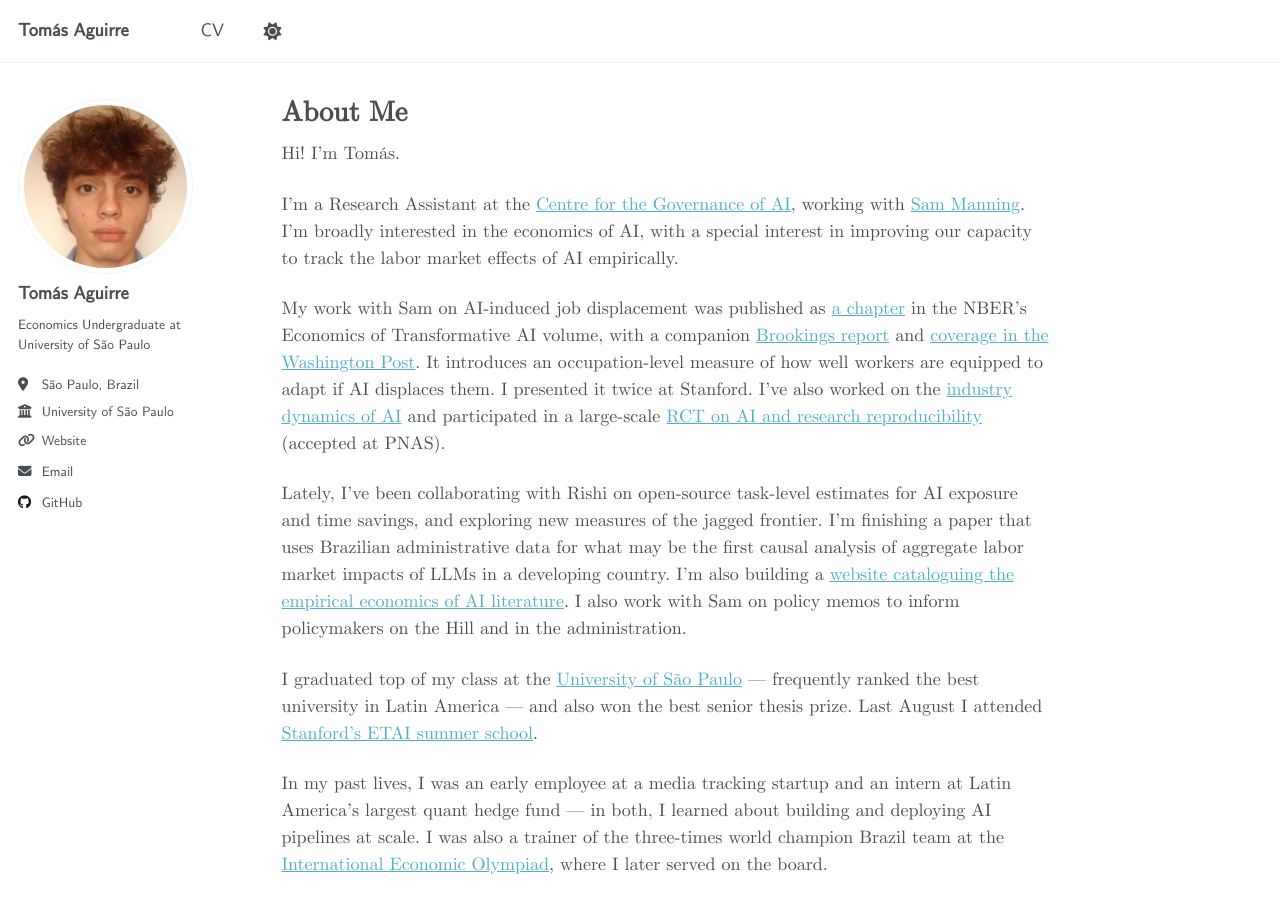
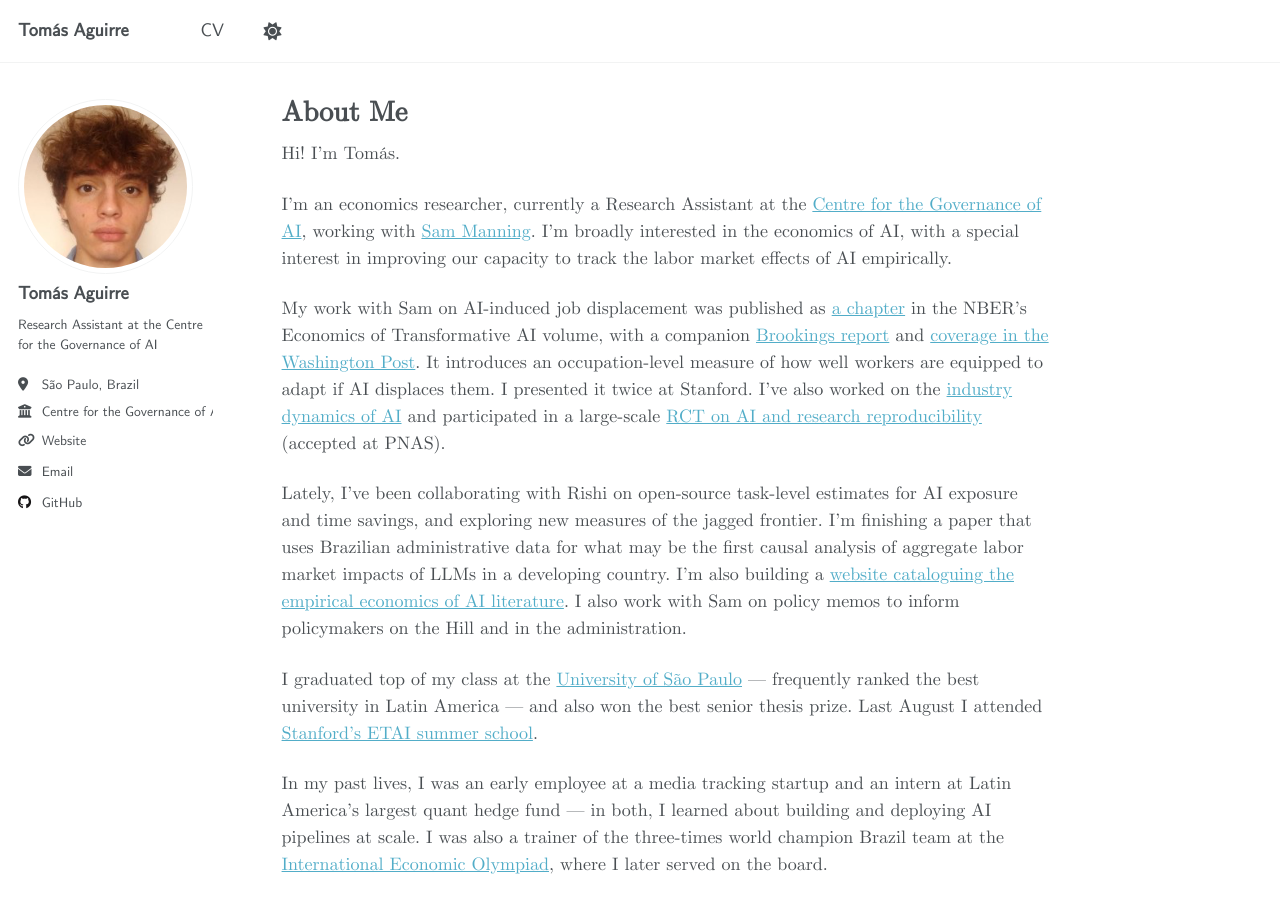
Before and after one commit to t6aguirre/t6aguirre.github.io, a Jekyll site: the page built from _pages/about.md, in a window 1280 px wide and 900 px high. Built offline with Jekyll 4.4.1, drawn with Linux system fonts in a browser that asks for light colours.

Commit message:
Update title/bio to Research Assistant at GovAI

```diff
--- a/_config.yml
+++ b/_config.yml
@@ -12,7 +12,7 @@ site_theme               : "default"
 title                    : "Tomás Aguirre"
 title_separator          : "-"
 name                     : &name "Tomás Aguirre"
-description              : &description "Economics Undergraduate with AI Research Experience"
+description              : &description "Research Assistant at the Centre for the Governance of AI"
 url                      : https://t6aguirre.github.io # the base hostname & protocol for your site e.g. "https://[your GitHub username].github.io"
 baseurl                  : "" # the subpath of your site, e.g. "/blog"
 repository               : "t6aguirre/t6aguirre.github.io"
@@ -25,9 +25,9 @@ author:
   avatar           : "profile.png"
   name             : "Tomás Aguirre"
   pronouns         : # example: "she/her"
-  bio              : "Economics Undergraduate at University of São Paulo"
+  bio              : "Research Assistant at the Centre for the Governance of AI"
   location         : "São Paulo, Brazil"
-  employer         : "University of São Paulo"
+  employer         : "Centre for the Governance of AI"
   uri              : "https://t6aguirre.github.io/"
   email            : "t6aguirre@gmail.com"
 
--- a/_pages/about.md
+++ b/_pages/about.md
@@ -8,7 +8,7 @@ redirect_from:
 ---
 Hi! I'm Tomás.
 
-I'm a Research Assistant at the [Centre for the Governance of AI](https://governance.ai/), working with [Sam Manning](https://www.governance.ai/team/sam-manning). I'm broadly interested in the economics of AI, with a special interest in improving our capacity to track the labor market effects of AI empirically.
+I'm an economics researcher, currently a Research Assistant at the [Centre for the Governance of AI](https://governance.ai/), working with [Sam Manning](https://www.governance.ai/team/sam-manning). I'm broadly interested in the economics of AI, with a special interest in improving our capacity to track the labor market effects of AI empirically.
 
 My work with Sam on AI-induced job displacement was published as [a chapter](https://www.nber.org/papers/w34705) in the NBER's Economics of Transformative AI volume, with a companion [Brookings report](https://www.brookings.edu/articles/measuring-us-workers-capacity-to-adapt-to-ai-driven-job-displacement/) and [coverage in the Washington Post](https://www.washingtonpost.com/technology/interactive/2026/jobs-most-affected-ai-automation/). It introduces an occupation-level measure of how well workers are equipped to adapt if AI displaces them. I presented it twice at Stanford. I've also worked on the [industry dynamics of AI](https://arxiv.org/abs/2406.01722) and participated in a large-scale [RCT on AI and research reproducibility](https://papers.ssrn.com/sol3/papers.cfm?abstract_id=5118632) (accepted at PNAS).
 
```
